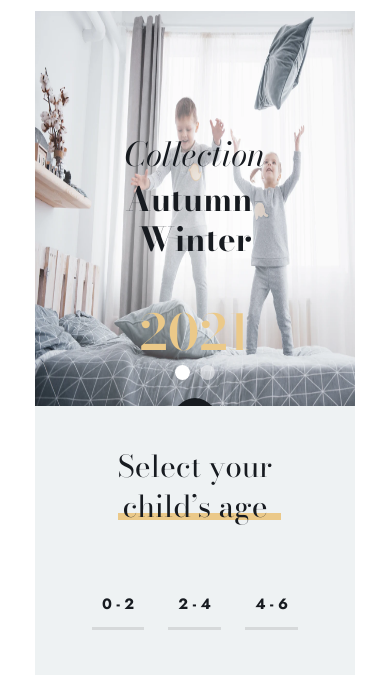
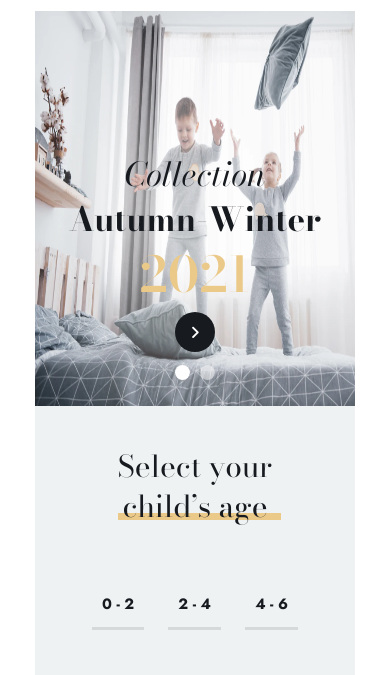
Before and after one commit to Danghieu02072000/Bebabyshop, a PHP site: page /index.html in a window 390 px wide. Shown: the part 73-748 px from the top of the page. Run offline with PHP 8.4, Linux system fonts and the light colour scheme; some libraries are stand-ins or nearby versions; some web fonts are replaced.

Commit message:
update slide home-top

```diff
--- a/css/app.css
+++ b/css/app.css
@@ -828,6 +828,24 @@
   border-radius: 100%;
 }
 
+.slide_1 {
+  top: 30% !important;
+}
+
+.btn_slide-home {
+  width: 70px;
+  height: 70px;
+  display: flex;
+  justify-content: center;
+  align-items: center;
+  border-radius: 100%;
+  font-size: 25px;
+  font-weight: bold;
+  color: white;
+  background-color: #171b20;
+  margin: 0 auto;
+}
+
 .carousel-inner .carousel-item {
   position: relative;
 }
@@ -852,14 +870,6 @@
   font-family: "Bodoni Moda", Helvetica, Arial, sans-serif;
   font-weight: bold;
   color: #171b20;
-}
-.carousel-inner .carousel-item .carousel-caption a {
-  padding: 18px 30px 23px 30px;
-  border-radius: 100%;
-  font-size: 30px;
-  font-weight: bold;
-  background-color: #171b20;
-  margin-top: 30px;
 }
 
 .content_1 {
@@ -1308,6 +1318,13 @@
   right: 23%;
 }
 
+@media screen and (max-width: 1700px) {
+  .btn_slide-home {
+    width: 50px;
+    height: 50px;
+    font-size: 20px;
+  }
+}
 @media screen and (max-width: 1025px) {
   .carousel-inner .carousel-item {
     position: relative;
@@ -1325,14 +1342,6 @@
   }
   .carousel-inner .carousel-item .carousel-caption h3 {
     font-size: 41px;
-  }
-  .carousel-inner .carousel-item .carousel-caption a {
-    padding: 12px 18px 15px 18px;
-    border-radius: 100%;
-    font-size: 15px;
-    font-weight: bold;
-    background-color: #171b20;
-    margin-top: 30px;
   }
 
   .content_4 .container {
@@ -1387,14 +1396,6 @@
   .carousel-inner .carousel-item .carousel-caption h3 {
     font-size: 39px;
   }
-  .carousel-inner .carousel-item .carousel-caption a {
-    padding: 12px 18px 15px 18px;
-    border-radius: 100%;
-    font-size: 15px;
-    font-weight: bold;
-    background-color: #171b20;
-    margin-top: 30px;
-  }
 
   .slide_right_top h3 {
     font-size: 26px;
@@ -1448,6 +1449,29 @@
   }
 }
 @media screen and (max-width: 450px) {
+  .btn_slide-home {
+    width: 40px;
+    height: 40px;
+    display: flex;
+    justify-content: center;
+    align-items: center;
+    border-radius: 100%;
+    font-size: 15px;
+    color: White;
+    font-weight: bold;
+    background-color: #171b20;
+    margin: 0 auto;
+  }
+
+  .slide_1 {
+    width: 280px;
+    margin: 0 auto;
+  }
+
+  .slide_2 {
+    top: 40% !important;
+  }
+
   .list_product .item_product .img_product .img_hover {
     font-size: 15px;
   }
@@ -1560,23 +1584,21 @@
   .carousel-inner .carousel-item .carousel-caption {
     position: absolute;
     top: 25%;
+    right: 0% !important;
+    left: 0%;
   }
   .carousel-inner .carousel-item .carousel-caption h2 {
     font-size: 49px;
+    padding: 0;
+    margin-bottom: 7px;
   }
   .carousel-inner .carousel-item .carousel-caption span {
     font-size: 33px;
   }
   .carousel-inner .carousel-item .carousel-caption h3 {
     font-size: 33px;
-  }
-  .carousel-inner .carousel-item .carousel-caption a {
-    padding: 12px 18px 15px 18px;
-    border-radius: 100%;
-    font-size: 15px;
-    font-weight: bold;
-    background-color: #171b20;
-    margin-top: 0px !important;
+    padding: 0px !important;
+    margin-bottom: 7px;
   }
 
   .carousel-control-prev {
--- a/index.html
+++ b/index.html
@@ -86,7 +86,7 @@
                         <span class="slide_title">Collection</span>
                         <h3>Autumn-Winter</h3>
                         <h2>2021</h2>
-                        <a>></a>
+                        <a class="btn_slide-home"><i class="fa-solid fa-angle-right"></i></a>
                       </div>
                     </div>
                   </div>
@@ -101,7 +101,7 @@
                       <div style="position: relative; height: 100%">
                         <span class="slide_title">Whats trending</span>
                         <h2>in 2022?</h2>
-                        <a>></a>
+                        <a class="btn_slide-home"><i class="fa-solid fa-angle-right"></i></a>
                       </div>
                     </div>
                   </div>
@@ -204,7 +204,7 @@
           <div class="list_product row ">
             <div class="item_product col-lg-3 col-6">
               <div class="img_product">
-                <a href="./html/Product.html">
+
                 <img src="/images/img_home/babyshop-product1a.webp" class="show">
                 <img src="/images/img_home/babyshop-product1b.webp" class="hidden">
                 <div class="img_hover">
@@ -213,10 +213,9 @@
                   <a data-bs-toggle="modal" data-bs-target="#exampleModal"><i class="fa-solid fa-users-viewfinder"></i></a>
 
                 </div>
-              </a>
               </div>
               <div class="desc_product">
-                <h5><a>Duvet Cover Set Pumpkin Bear</a></h5>
+                <h5><a href="/html/Product.html">Duvet Cover Set Pumpkin Bear</a></h5>
                 <div class="color_product">
                   <ul class="list_color">
                     <li class="item_color"data-bs-toggle="tooltip" data-bs-placement="top" title="Tooltip on top">
```
Also changed, not shown: sass/_home.scss (+52 -32 lines), 1 other file.
